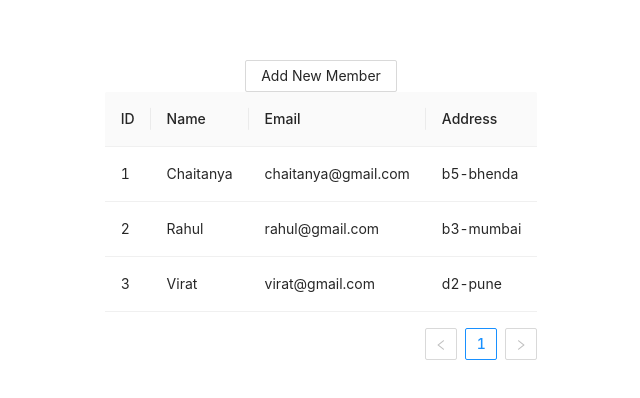
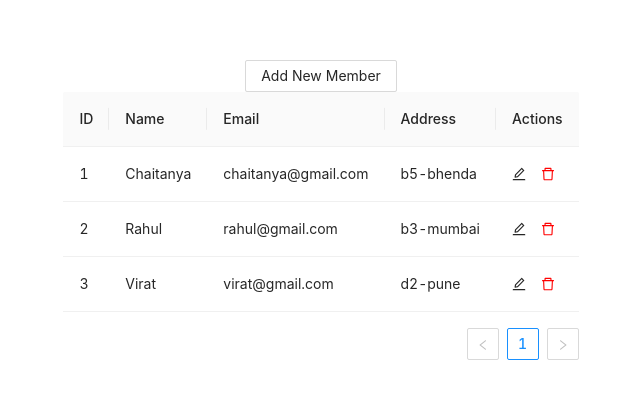
Before and after one commit to chaitanyatekane/tasks-internship, a React (Create React App) app: page / in a window 1280 px wide. Shown: the part 182-580 px from the top of the page, without its empty margins (319-959 px from the left). Built offline with nearby package versions, Linux system fonts and the light colour scheme.

Commit message:
add icons

```diff
--- a/src/TableAntDesign.js
+++ b/src/TableAntDesign.js
@@ -2,6 +2,7 @@ import React from "react";
 // import "ant/dist/antd.css";
 import { Table, Button } from "antd";
 import { useState } from "react";
+import { EditOutlined, DeleteOutlined } from "@ant-design/icons";
 
 const TableAntDesign = () => {
   const [dataSource, setDataSource] = useState([
@@ -46,6 +47,18 @@ const TableAntDesign = () => {
       dataIndex: "address",
       key: "4",
     },
+    {
+      key: "5",
+      title: "Actions",
+      render: (record) => {
+        return (
+          <>
+            <EditOutlined />
+            <DeleteOutlined style={{ color: "red", marginLeft: 15 }} />
+          </>
+        );
+      },
+    },
   ];
 
   const onAddStudent = () => {
```
